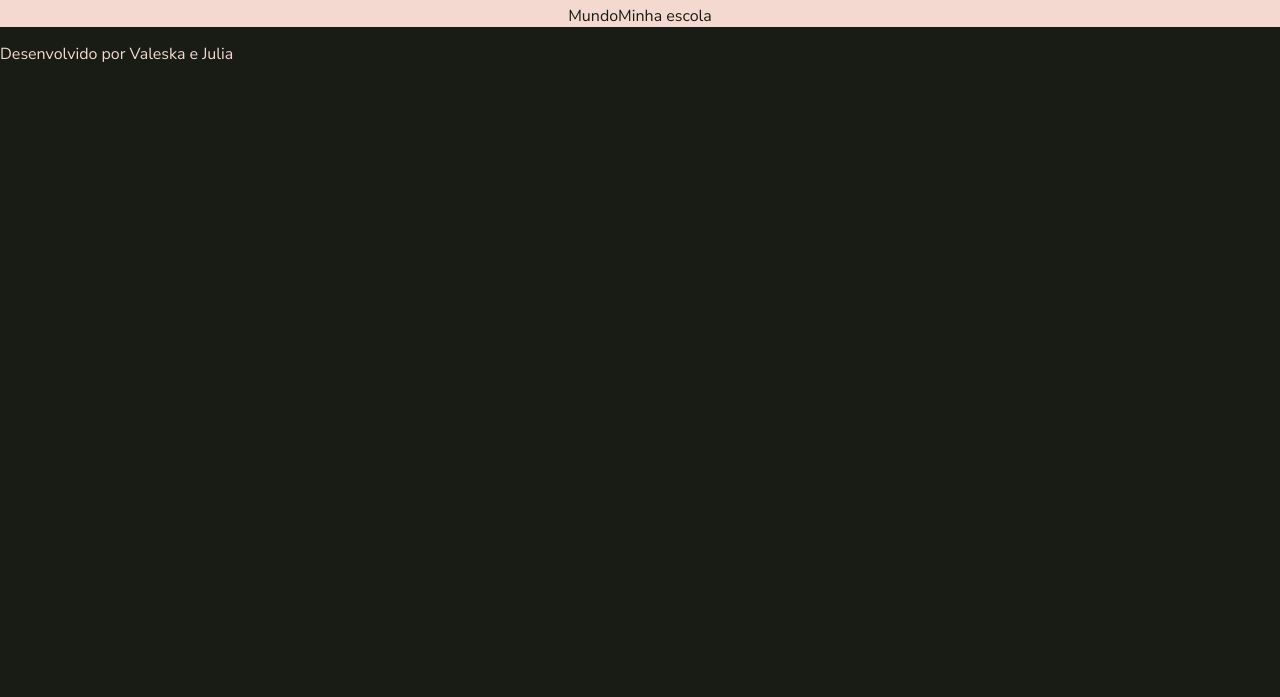
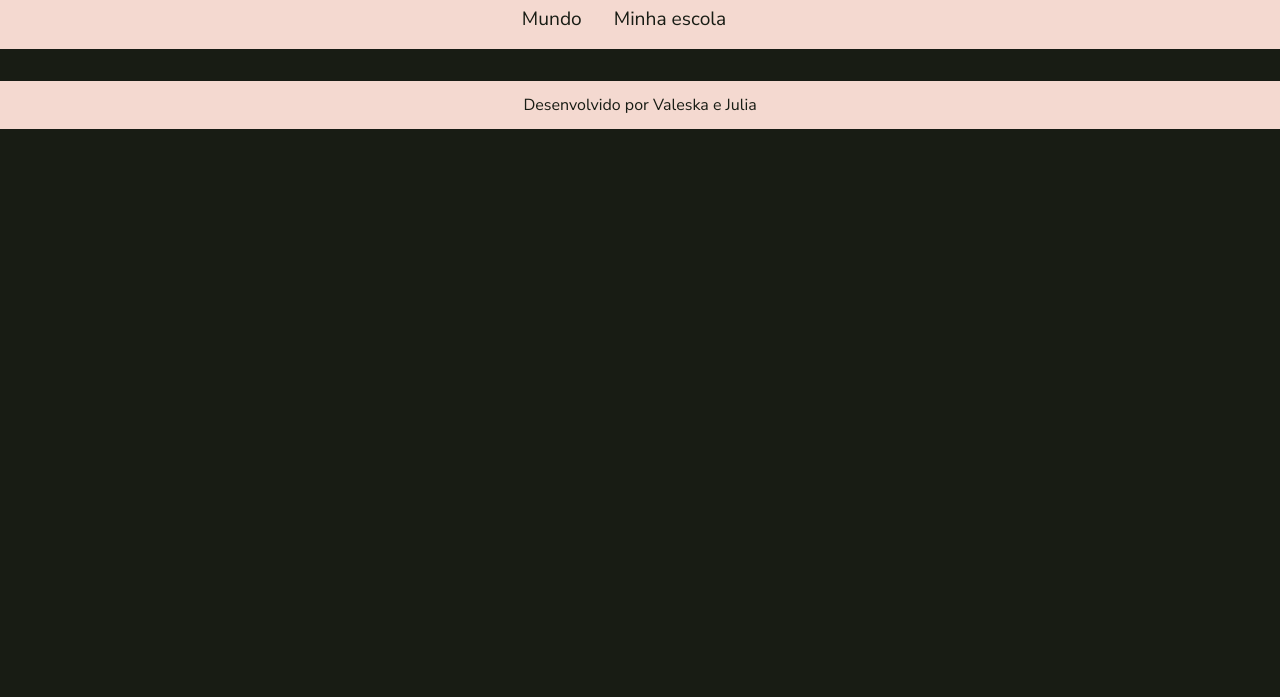
Before and after one commit to ValeskaeAna/AnaeValeska, a plain HTML site: page index.html in a window 1280 px wide. Shown: the part 103-800 px from the top of the page. Drawn offline with Linux system fonts and the light colour scheme.

Commit message:
Add files via upload

```diff
--- /dev/null
+++ b/graficos/informacoesGlobais.js
@@ -0,0 +1,3 @@
+const url = https://raw.githubusercontent.com/guilhermeonrails/api/main/dados-globais.json'
+
+console.log(url);
--- a/style.css
+++ b/style.css
@@ -18,6 +18,7 @@ body {
 header {
     background-color: var(--primary-color);
     text-align: center;
+    padding: 1px;
 }
 
 h1 {
@@ -35,5 +36,23 @@ nav {
 nav a {
     text-decoration: none;
     color:  var(--bj-color);
+    margin: 0 2rem 1rem 0rem;
+    font-size: 1.2rem;
+}
 
+nav a:hover {
+    text-decoration: underline;
+    transform: scale(0.90);
+    transition: transform 0.1s;
 }
+
+footer {
+    display: flex;
+    align-items: center;
+    justify-content: center;
+    background-color: var(--primary-color);
+    color: var(--bj-color);
+    width: 100%;
+    height: 3rem;
+    margin-top: 2rem;
+}
```
